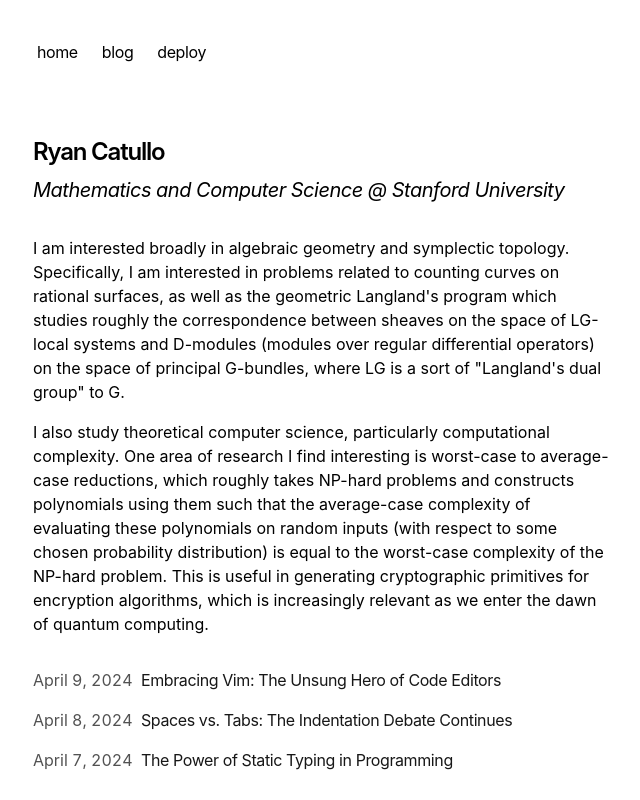
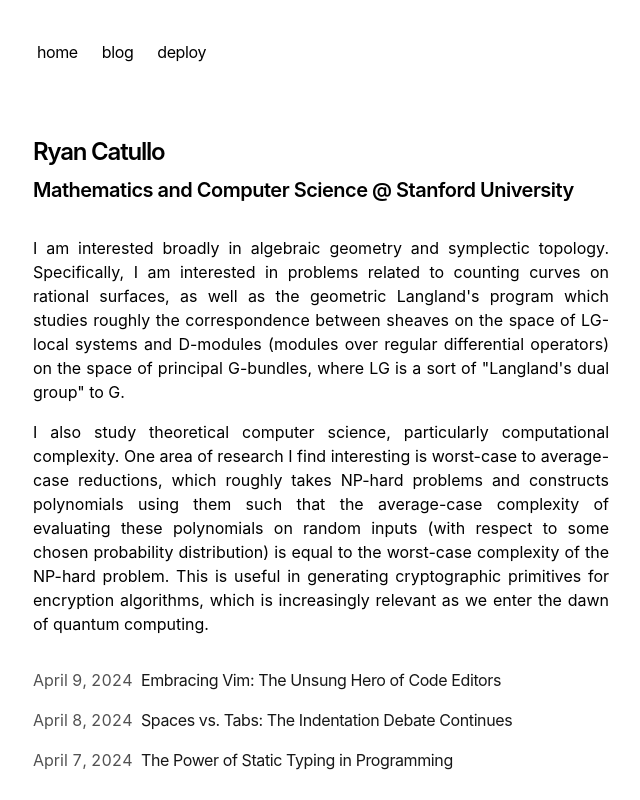
Before and after one commit to rcatullo/personal-website, a Next.js app: page / in a window 1280 px wide. Shown: the top 800 px of the page, without its empty margins (319-959 px from the left). Built offline with nearby package versions, Linux system fonts and the light colour scheme.

Commit message:
Update page.tsx

```diff
--- a/app/page.tsx
+++ b/app/page.tsx
@@ -6,10 +6,10 @@ export default function Page() {
       <h1 className="mb-2 text-2xl font-semibold tracking-tighter">
         Ryan Catullo
       </h1>
-      <h2 className="mb-8 text-xl italic tracking-tight">
+      <h2 className="mb-8 text-xl font-semibold tracking-tight">
         Mathematics and Computer Science @ Stanford University
       </h2>
-      <p className="mb-4">
+      <p className="mb-4 text-justify">
         {`I am interested broadly in algebraic geometry and symplectic topology.
         Specifically, I am interested in problems related to counting curves on
         rational surfaces, as well as the geometric Langland's program which
@@ -18,7 +18,7 @@ export default function Page() {
         operators) on the space of principal G-bundles, where LG is a sort of
         "Langland's dual group" to G.`}
         </p>
-      <p className="mb-4">
+      <p className="mb-4 text-justify">
         {`I also study theoretical computer science, particularly computational
         complexity. One area of research I find interesting is worst-case to
         average-case reductions, which roughly takes NP-hard problems and constructs
```
